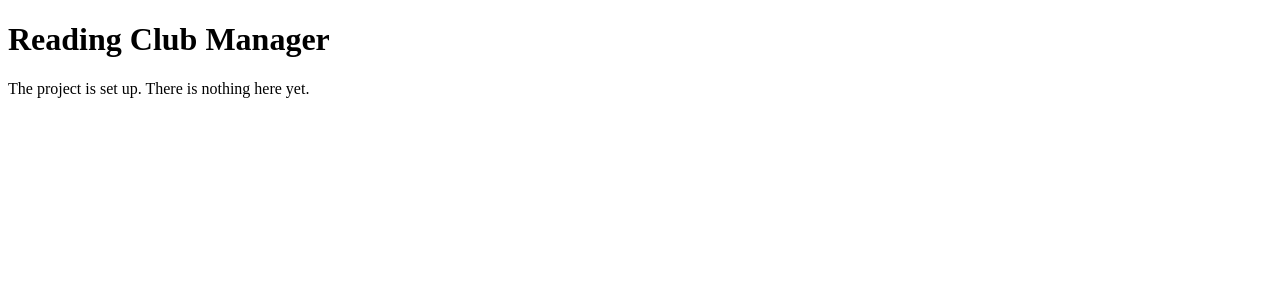
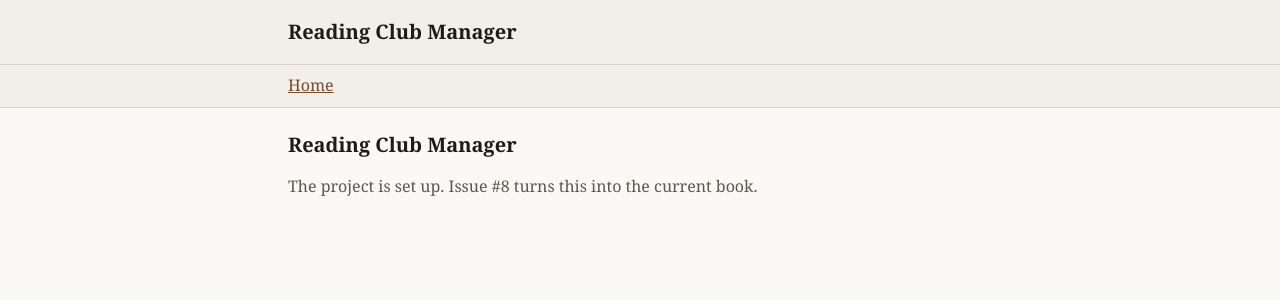
Before and after one commit to rferper/reading_club_manager, a Django app: page / in a window 1280 px wide. Shown: the top 300 px of the page. Run offline with Django 5.2, Linux system fonts and the light colour scheme.

Commit message:
Add the base template and stylesheet (#2)
Every page now extends one layout, and the conventions in
_docs/design-system.md exist as CSS rather than as a document.

- `club/templates/club/base.html` with the site title, nav, a messages block,
  a single content block, and marked empty slots for the identity indicator
  (#6) and the admin-mode indicator (#4)
- `club/static/club/style.css`, hand-written, defining the seven design-system
  tokens on `:root` plus the panel, byline, empty-state, admin-affordance and
  progress-bar components later issues will use
- `home.html` converted to extend the base; the #1 smoke test passes unchanged
- Four tests covering the layout, including one that pins the nav to routes
  that actually resolve

The nav carries only Home, because a `{% url %}` against a route nobody has
written raises NoReverseMatch, and since every page extends this template that
would break the whole site rather than one page. Later issues add their nav
entry alongside their route.

Co-Authored-By: Claude Opus 5 <noreply@anthropic.com>
Claude-Session: https://claude.ai/code/session_016tvMGsB5A2ctQJ61uCpKHN

```diff
--- /dev/null
+++ b/club/static/club/style.css
@@ -0,0 +1,255 @@
+/* Reading Club Manager — the whole stylesheet.
+ *
+ * Hand-written, no framework, no build step. The tokens and components below
+ * are the ones named in _docs/design-system.md; add a colour there before you
+ * add one here. */
+
+:root {
+  --ink: #1e1c1a;
+  --ink-muted: #5c5751;
+  --paper: #fbf9f6;
+  --panel: #f2eee8;
+  --rule: #d8d1c7;
+  --accent: #7a4b2a;
+  --warn: #96331f;
+
+  --column: 46rem;
+}
+
+/* Layout ------------------------------------------------------------------ */
+
+*,
+*::before,
+*::after {
+  box-sizing: border-box;
+}
+
+body {
+  margin: 0;
+  background: var(--paper);
+  color: var(--ink);
+  font-family: Georgia, "Iowan Old Style", "Times New Roman", serif;
+  font-size: 1rem;
+  line-height: 1.6;
+}
+
+/* One centred column at every width. No breakpoints, because there is only
+ * ever one column to rearrange. */
+.wrap {
+  max-width: var(--column);
+  margin: 0 auto;
+  padding: 0 1rem;
+}
+
+main.wrap {
+  padding-top: 1.5rem;
+  padding-bottom: 3rem;
+}
+
+/* Nothing overflows its column: long titles, URLs in notes, wide tables. */
+img,
+table {
+  max-width: 100%;
+}
+
+h1,
+h2,
+h3,
+p,
+li,
+td,
+th {
+  overflow-wrap: break-word;
+}
+
+h1,
+h2,
+h3 {
+  font-size: 1.25rem;
+  line-height: 1.3;
+  margin: 0 0 0.75rem;
+}
+
+a {
+  color: var(--accent);
+}
+
+/* Header and nav ---------------------------------------------------------- */
+
+.site-header {
+  background: var(--panel);
+  border-bottom: 1px solid var(--rule);
+}
+
+.site-header__inner {
+  display: flex;
+  flex-wrap: wrap;
+  align-items: baseline;
+  justify-content: space-between;
+  gap: 0.5rem 1rem;
+  padding-top: 1rem;
+  padding-bottom: 1rem;
+}
+
+.site-title {
+  font-size: 1.25rem;
+  font-weight: bold;
+  text-decoration: none;
+  color: var(--ink);
+}
+
+/* Holds the identity indicator (#6) and the admin-mode indicator (#4). */
+.site-status {
+  color: var(--ink-muted);
+  font-size: 0.9rem;
+}
+
+.site-nav {
+  background: var(--panel);
+  border-bottom: 1px solid var(--rule);
+}
+
+.site-nav__list {
+  display: flex;
+  flex-wrap: wrap;
+  gap: 0.25rem 1.25rem;
+  margin: 0;
+  padding: 0.5rem 0;
+  list-style: none;
+}
+
+/* Components -------------------------------------------------------------- */
+
+/* The repeating unit: a note, a question, a history entry. Border, never a
+ * drop shadow. */
+.panel {
+  background: var(--panel);
+  border: 1px solid var(--rule);
+  border-radius: 3px;
+  padding: 0.75rem 1rem;
+  margin: 0 0 1rem;
+}
+
+/* Author and timestamp, under the content they belong to. */
+.byline {
+  color: var(--ink-muted);
+  font-size: 0.9rem;
+}
+
+/* A sentence naming what is missing and what would fill it. Never a blank
+ * region and never a bare zero. */
+.empty {
+  color: var(--ink-muted);
+}
+
+/* Anything behind the admin PIN. A visual courtesy so members can tell which
+ * controls are not theirs — not a security boundary. */
+.admin-only {
+  outline: 1px dashed var(--warn);
+  outline-offset: 3px;
+}
+
+/* Track and fill. The number always sits beside it in the markup: colour and
+ * length never carry the meaning alone. */
+.progress {
+  display: inline-block;
+  vertical-align: middle;
+  width: 8rem;
+  max-width: 100%;
+  height: 0.6rem;
+  background: var(--rule);
+  border-radius: 3px;
+  overflow: hidden;
+}
+
+.progress__fill {
+  display: block;
+  height: 100%;
+  background: var(--accent);
+}
+
+/* Messages ---------------------------------------------------------------- */
+
+.messages {
+  margin: 0 0 1.5rem;
+  padding: 0;
+  list-style: none;
+}
+
+.message {
+  background: var(--panel);
+  border: 1px solid var(--rule);
+  border-left: 4px solid var(--accent);
+  border-radius: 3px;
+  padding: 0.5rem 0.75rem;
+  margin-bottom: 0.5rem;
+}
+
+.message--error,
+.message--warning {
+  border-left-color: var(--warn);
+}
+
+/* Forms ------------------------------------------------------------------- */
+
+label {
+  display: block;
+  font-size: 0.9rem;
+  color: var(--ink-muted);
+}
+
+input,
+select,
+textarea,
+button {
+  font: inherit;
+  max-width: 100%;
+}
+
+input,
+select,
+textarea {
+  padding: 0.4rem 0.5rem;
+  border: 1px solid var(--rule);
+  border-radius: 3px;
+  background: #fff;
+  color: var(--ink);
+}
+
+button {
+  padding: 0.4rem 0.9rem;
+  border: 1px solid var(--accent);
+  border-radius: 3px;
+  background: var(--accent);
+  color: var(--paper);
+  cursor: pointer;
+}
+
+.errorlist {
+  color: var(--warn);
+  margin: 0.25rem 0;
+  padding-left: 1.1rem;
+}
+
+/* Focus ------------------------------------------------------------------- */
+
+/* Visible on every interactive element. If you replace this, replace it with
+ * something at least as clear — do not just remove it. */
+:focus-visible {
+  outline: 3px solid var(--accent);
+  outline-offset: 2px;
+}
+
+.skip-link {
+  position: absolute;
+  left: -9999px;
+}
+
+.skip-link:focus {
+  left: 1rem;
+  top: 0.5rem;
+  z-index: 1;
+  background: var(--paper);
+  padding: 0.5rem 0.75rem;
+  border: 1px solid var(--rule);
+}
--- /dev/null
+++ b/club/templates/club/base.html
@@ -0,0 +1,58 @@
+{% load static %}<!DOCTYPE html>
+<html lang="en">
+  <head>
+    <meta charset="utf-8">
+    <meta name="viewport" content="width=device-width, initial-scale=1">
+    <title>{% block title %}Reading Club Manager{% endblock %}</title>
+    <link rel="stylesheet" href="{% static 'club/style.css' %}">
+  </head>
+  <body>
+    <a class="skip-link" href="#content">Skip to content</a>
+
+    <header class="site-header">
+      <div class="wrap site-header__inner">
+        <a class="site-title" href="{% url 'club:home' %}">Reading Club Manager</a>
+
+        <div class="site-status">
+          {% comment %}
+            SLOT: identity indicator. Issue #6 fills this with
+            "You are: Ada — switch", or an invitation when nobody has
+            identified themselves yet.
+
+            SLOT: admin-mode indicator. Issue #4 fills this when the PIN flag
+            is set in the session.
+          {% endcomment %}
+        </div>
+      </div>
+    </header>
+
+    <nav class="site-nav" aria-label="Main">
+      <div class="wrap">
+        <ul class="site-nav__list">
+          <li><a href="{% url 'club:home' %}">Home</a></li>
+
+          {% comment %}
+            Members (#5), Progress (#10), Discussion (#12) and History (#14)
+            each add their own entry here, in the same change that adds their
+            route. Do not add a link before its route exists: a {% url %} tag
+            against a missing route raises NoReverseMatch, and because every
+            page extends this template that breaks the whole site rather than
+            one page.
+          {% endcomment %}
+        </ul>
+      </div>
+    </nav>
+
+    <main class="wrap" id="content">
+      {% if messages %}
+        <ul class="messages">
+          {% for message in messages %}
+            <li class="message message--{{ message.tags }}">{{ message }}</li>
+          {% endfor %}
+        </ul>
+      {% endif %}
+
+      {% block content %}{% endblock %}
+    </main>
+  </body>
+</html>
--- a/club/templates/club/home.html
+++ b/club/templates/club/home.html
@@ -1,12 +1,9 @@
-<!DOCTYPE html>
-<html lang="en">
-  <head>
-    <meta charset="utf-8">
-    <meta name="viewport" content="width=device-width, initial-scale=1">
-    <title>Reading Club Manager</title>
-  </head>
-  <body>
-    <h1>Reading Club Manager</h1>
-    <p>The project is set up. There is nothing here yet.</p>
-  </body>
-</html>
+{% extends "club/base.html" %}
+
+{% block content %}
+  <h1>Reading Club Manager</h1>
+
+  <p class="empty">
+    The project is set up. Issue #8 turns this into the current book.
+  </p>
+{% endblock %}
```
Also changed, not shown: club/tests.py (+31 -0 lines).
